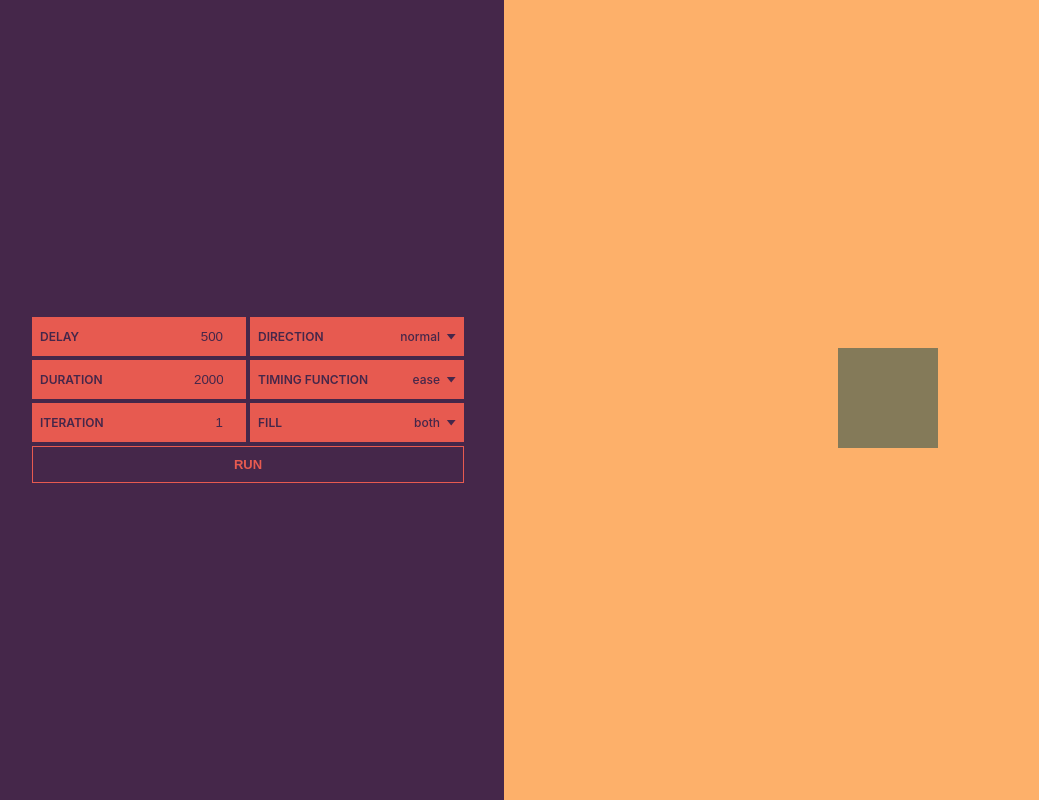
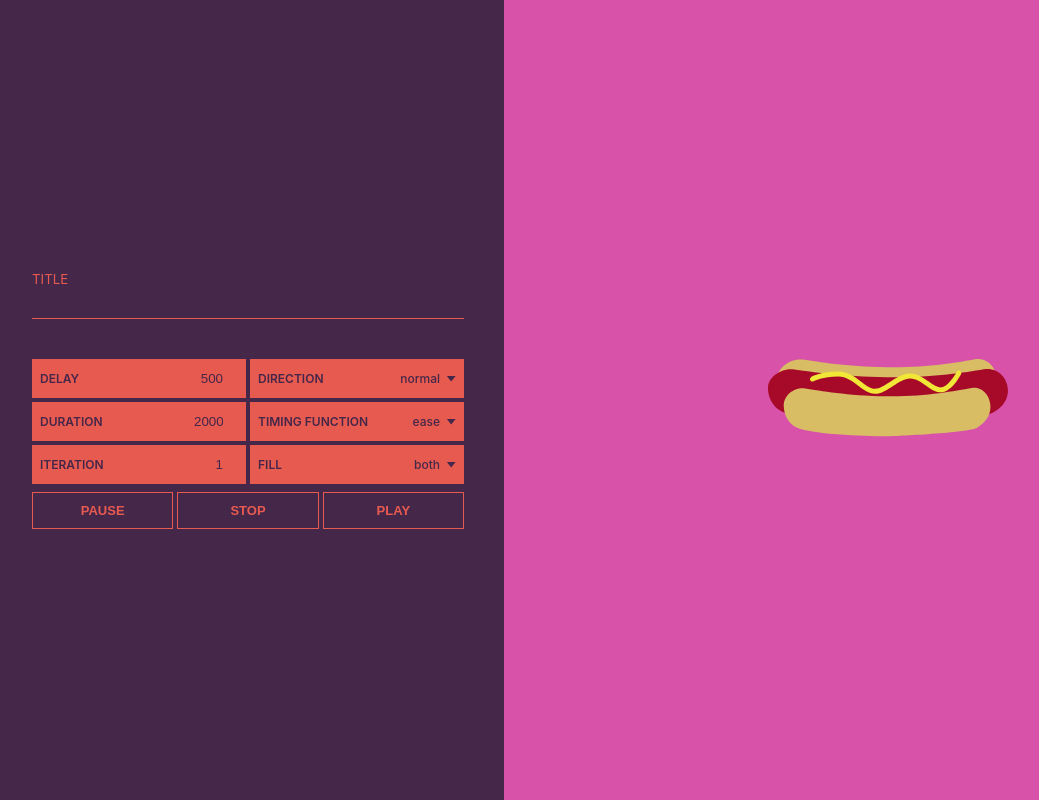
Before and after one commit to nathanielmata/css-animator-capstone-client, a React (Create React App) app in the folder app/: page / in a window 1280 px wide. Shown: the whole page, without its empty margins (8-1047 px from the left). Built offline with nearby package versions, Linux system fonts and the light colour scheme.

Commit message:
add hotdog svg and other layout css

```diff
--- a/app/src/App.css
+++ b/app/src/App.css
@@ -105,6 +105,22 @@ select:focus {
 	background-color: var(--main-bg-one);
 }
 
+.editor__title-label {
+  margin: 0;
+  font-weight: 400;
+}
+
+.editor__form--title input {
+  margin-bottom: 40px;
+  background: transparent;
+  border-bottom: 1px solid var(--main-highlight-one);
+  width: 100%;
+  color: var(--main-highlight-one);
+  text-align: left;
+  font-size: 20px;
+  padding-left: 0;
+}
+
 .editor__form--controls {
 	width: 100%;
 	padding: 40px;
@@ -161,9 +177,17 @@ select:focus {
 	direction: rtl;
 }
 
-.editor__form--controls .form__submit {
+.editor__form--buttons {
+  display: inline-grid;
+  grid-template-columns: 1fr 1fr 1fr;
+  grid-gap: 4px;
+  width: 100%;
+}
+
+.editor__form--controls .form__button {
 	display: flex;
-	width: 100%;
+  width: 100%;
+  margin-top: 4px;
 	justify-content: center;
 }
 
@@ -173,7 +197,8 @@ select:focus {
 	justify-content: center;
 	width: 100%;
 	height: 100%;
-	background-color: var(--main-bg-two);
+  /* background-color: var(--main-bg-two); */
+  /* background-color: #d752a8; */
 }
 
 /* @media (prefers-reduced-motion: no-preference) {
--- a/app/src/components/AnimationControls.js
+++ b/app/src/components/AnimationControls.js
@@ -1,9 +1,12 @@
 import React, { useState } from 'react';
-import { Square } from './SvgObjects';
+import svgObjs from './SvgObjects';
 
 function AnimationControls() {
-	// const [animation, setAnimation] = useState('');
-	const [animation, setAnimation] = useState({});
+  const [animation, setAnimation] = useState({});
+  const [animationObj, setAnimationObj] = useState({
+    obj: svgObjs.hotdog.obj,
+    bg: svgObjs.hotdog.bg
+  });
 
 	const clearCss = () => {
 		document.querySelector('#animation__obj').style.animation = '';
@@ -78,7 +81,17 @@ function AnimationControls() {
 					onSubmit={(e) => handleClick(e)}
 				>
 
+          <div className="editor__form--title">
+              <h5 className="editor__title-label">TITLE</h5>
+              <input
+                className="editor__title-input"
+                title="Untitled"
+                type="text"
+              />
+            </div>
+
           <div className="editor__form--controls-inner">
+
             <div className="editor__form--left">
               <label for='delay'>
                 <div className="label__title">Delay</div>
@@ -141,7 +154,11 @@ function AnimationControls() {
 
           </div>
 
-					<button type='submit' className="form__submit">RUN</button>
+          <div className="editor__form--buttons">
+            <button className="form__button">PAUSE</button>
+            <button className="form__button">STOP</button>
+            <button type='submit' className="form__button form__submit">PLAY</button>
+          </div>
 
 					{/* <div>{animation}</div> */}
 				</form>
@@ -151,9 +168,10 @@ function AnimationControls() {
         <button onClick={handleSubmit}>Save</button> */}
 			</div>
 
-			<div id='editor__preview' className='editor__preview'>
+			<div id='editor__preview' className='editor__preview' style={{backgroundColor: animationObj.bg}}>
 				<div id='animation__obj' className='animation__obj'>
-					<Square classVariant='svg__obj' />
+          {/* This is the svg component to be animated passed in from state */}
+          {<animationObj.obj />}
 				</div>
 			</div>
 		</div>
--- a/app/src/components/SvgObjects.js
+++ b/app/src/components/SvgObjects.js
@@ -4,11 +4,16 @@ import PropTypes from 'prop-types';
 const SvgIcon = (props) => (
   <svg
     version="1.1"
+    viewBox={props.viewBox}
     width={props.width}
     height={props.height}
     fill={props.fill}
     aria-labelledby={props.ariaLabel ?? ""}
-    className={props.classVariant.filter(cv => cv && cv).join(" ")}
+    className={
+      props.classVariant[0]
+      ? props.classVariant.filter(cv => cv && cv).join(" ").concat(" svg__obj")
+      : "svg__obj"
+      }
     role="img"
   >
     <title id={props.ariaLabel}>{props.title}</title>
@@ -22,8 +27,9 @@ SvgIcon.propTypes = {
 
 const Square = ({classVariant}) => (
   <SvgIcon
-    width="100"
-    height="100"
+    viewBox="0 0 100 100"
+    width="240"
+    height="240"
     fill="#847A59"
     title="square"
     ariaLabel="square"
@@ -32,6 +38,32 @@ const Square = ({classVariant}) => (
   </SvgIcon>
 );
 
-export {
-  Square,
+const HotDog = ({classVariant}) => (
+  <SvgIcon
+    viewBox="0 0 400 128.8"
+    width="240"
+    height="77.3"
+    fill="none"
+    title="hot dog"
+    ariaLabel="hot dog"
+    classVariant={[classVariant]}>
+    <path fill="#D8BD65" d="M197.1,13.7C127.3,12.7,84.7,4.9,58.6,1C40.7-1.7,15,12,16,33.7c0.4,9.9,3.8,24.4,17.1,34.7
+      c19.9,16.8,148.3,19.5,164.2,19c15.9-0.5,145.4-5.1,161-14.4C400.1,49.4,379.8-6,344.6,0.5C313.8,6.3,266.8,14.7,197.1,13.7z"/>
+    <path fill="#A70A28" d="M198.1,30.3c-76.3-1-125.6-8.8-154.2-12.7C24.3,14.9-1,28.6,0,50.3C0.5,60.2,4.2,74.7,18.7,85
+      c21.8,16.8,162.2,19.5,179.6,19c17.4-0.5,159-5.1,176.1-14.4c45.7-23.6,23.5-79.1-15-72.5C325.7,22.9,274.4,31.2,198.1,30.3z"/>
+    <path fill="#D8BD65" d="M197.3,62.2c-65.9-0.9-110.7-9.4-135.3-13C45,46.7,25.4,59.3,26.3,79.3c0.4,9.2,3.6,22.5,16.1,32
+      c18.8,15.5,140,17.9,155.1,17.5c15-0.4,136.2-5.8,151-14.3c39.4-21.7,20.4-71-8.7-66.1C310.6,53.2,263.1,63.1,197.3,62.2z"/>
+    <path fill="#F1E737" d="M178.1,58c-10.1,0-18.7-6.5-27.7-13.4c-9.9-7.5-20.1-15.3-33.3-15.3c-25.4,0-41,7.8-41.1,7.9
+      c-2,1-4.5,0.2-5.6-1.8c-1-2-0.3-4.5,1.8-5.6c0.7-0.4,17.3-8.8,44.9-8.8c16,0,27.8,9,38.3,17c8.2,6.3,15.3,11.7,22.7,11.7
+      c8.1,0,16.6-5.7,25.7-11.7c10.3-6.9,20.9-14,32.9-14c12.5,0,22.4,7.2,31.2,13.6c6.9,5,13.4,9.7,19.6,9.7c11.1,0,23.1-18.7,26.8-25.8
+      c1-2,3.5-2.8,5.6-1.8c2,1,2.8,3.5,1.8,5.6c-1.6,3.1-16,30.3-34.2,30.3c-8.9,0-16.5-5.5-24.5-11.3c-8.1-5.9-16.5-12-26.3-12
+      c-9.4,0-19,6.4-28.3,12.6C198.7,51.3,188.7,58,178.1,58z"/>
+  </SvgIcon>
+);
+
+const svgObjs = {
+  square: {obj: Square, bg: "#fdb06a"},
+  hotdog: {obj: HotDog, bg: "#d752a8"}
 }
+
+export default svgObjs;
```
